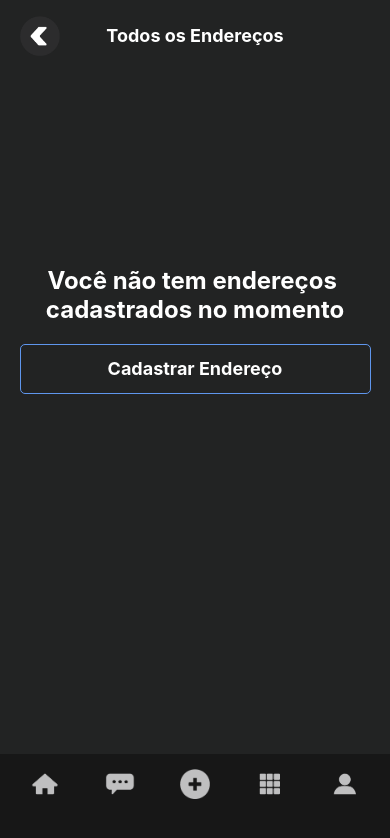
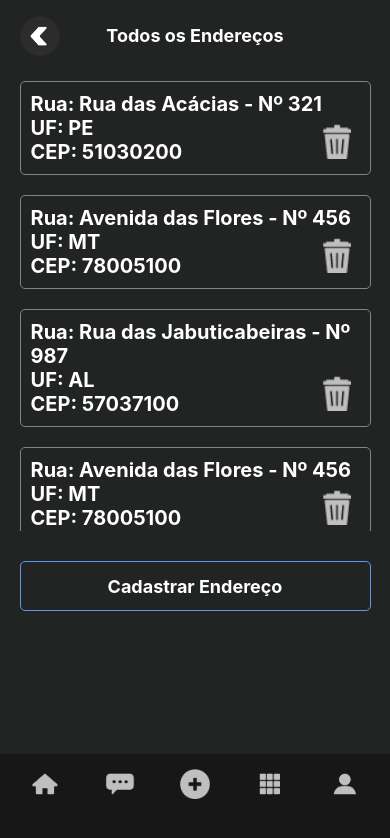
Before and after one commit to juniorjrjl/onebitshop-marketplace-front, a React Native app: screen /AllAddress in a window 390 px wide. Shown: the top 838 px of the page. Built offline with nearby package versions, Linux system fonts and the light colour scheme.

Commit message:
criando card de endereço

```diff
--- /dev/null
+++ b/src/screens/AllAddress/AddressCard/index.tsx
@@ -0,0 +1,23 @@
+import React from "react";
+import { Container, ContentTxt, DeleteBtn, DeleteIcon } from "./styled";
+import { Address } from "..";
+import { Alert } from "react-native";
+
+const deleteIcon = require('../../../../assets/icons/trash.png')
+
+interface ItemProps {
+    item: Address
+}
+
+const AddressCard = ({item}: ItemProps) => {
+    return(
+        <Container>
+            <ContentTxt>{`Rua: ${item.street} - Nº ${item.number}\nUF: ${item.state}\nCEP: ${item.cep}`}</ContentTxt>
+            <DeleteBtn>
+                <DeleteIcon source={deleteIcon} onProgress={() => Alert.alert('Clicado')}/>
+            </DeleteBtn>
+        </Container>
+    )
+}
+
+export default AddressCard
--- /dev/null
+++ b/src/screens/AllAddress/AddressCard/styled.ts
@@ -0,0 +1,29 @@
+import styled from "styled-components/native";
+
+export const Container = styled.View`
+    width: 90%;
+    min-height: 80px;
+    border: 1px solid ${({ theme }) => theme.colors.borderColor};;
+    border-radius: 5px;
+    margin: 10px auto;
+    padding: 10px;
+`
+
+export const ContentTxt = styled.Text`
+    font-size: 20px;
+    font-weight: bold;
+    color: ${({ theme }) => theme.colors.primaryText};
+`
+
+export const DeleteBtn = styled.TouchableOpacity`
+    position: absolute;
+    bottom: 15px;
+    right: 15px;
+`
+
+export const DeleteIcon = styled.Image.attrs({
+    resizeMode: 'contain'
+})`
+    width: 35px;
+    height: 35px;
+`
--- a/src/screens/AllAddress/index.tsx
+++ b/src/screens/AllAddress/index.tsx
@@ -1,11 +1,12 @@
 import React from "react";
-import { Container, CreateAddBtn, CreateAddBtnText, NoAdd } from "./styled";
+import { Container, CreateAddBtn, CreateAddBtnText, ListHeight, NoAdd } from "./styled";
 import DefaultTitle from "../../components/common/DefaultTitle";
 import NavBar from "../../components/common/NavBar";
 import { FlatList, ListRenderItem, View } from "react-native";
+import AddressCard from "./AddressCard";
 
 const Data = [
-    /*{
+    {
         _id: "1",
         street: "Rua das Acácias",
         number: "321",
@@ -34,7 +35,27 @@ const Data = [
         city: "Maceió",
         state: "AL",
         cep: "57037100",
-    },*/
+    },
+    {
+        _id: "4",
+        street: "Avenida das Flores",
+        number: "456",
+        complement: "",
+        district: "Centro",
+        city: "Cuiabá",
+        state: "MT",
+        cep: "78005100",
+    },
+    {
+        _id: "5",
+        street: "Rua das Jabuticabeiras",
+        number: "987",
+        complement: "",
+        district: "Mangabeiras",
+        city: "Maceió",
+        state: "AL",
+        cep: "57037100",
+    },
 ];
 
 export interface Address {
@@ -50,9 +71,7 @@ export interface Address {
 
 const AllAddress = () =>{
 
-    const renderItem: ListRenderItem<Address> = ( {item} ) => (
-        <View item={item} />
-    )
+    const renderItem: ListRenderItem<Address> = ( {item} ) => (<AddressCard item={item} />)
 
     return(
         <>
@@ -69,8 +88,15 @@ const AllAddress = () =>{
                         </>
                     ) :
                     (
-                        <FlatList data={Data} keyExtractor={(item: Address) => item._id}
-                            renderItem={renderItem} showsVerticalScrollIndicator={false}/>
+                        <>
+                            <ListHeight>
+                                <FlatList data={Data} keyExtractor={(item: Address) => item._id}
+                                    renderItem={renderItem} showsVerticalScrollIndicator={false}/>
+                            </ListHeight>
+                            <CreateAddBtn>
+                                <CreateAddBtnText>Cadastrar Endereço</CreateAddBtnText>
+                            </CreateAddBtn>
+                        </>
                     )
                 }
             </Container>
--- a/src/screens/AllAddress/styled.ts
+++ b/src/screens/AllAddress/styled.ts
@@ -3,7 +3,7 @@ import Constants from 'expo-constants'
 
 const statusBarHeight = Constants.statusBarHeight;
 
-export const Container = styled.ScrollView`
+export const Container = styled.View`
     flex: 1;
     background-color: ${({ theme }) => theme.colors.backgroundLight};
     padding-top: ${statusBarHeight}px;
@@ -33,3 +33,9 @@ export const CreateAddBtnText = styled.Text`
     font-weight: bold;
     color: ${({ theme }) => theme.colors.primaryText};
 `
+
+export const ListHeight = styled.View`
+    min-height: 460px;
+    max-height: 460px;
+    margin-bottom: 30px;
+`
```
